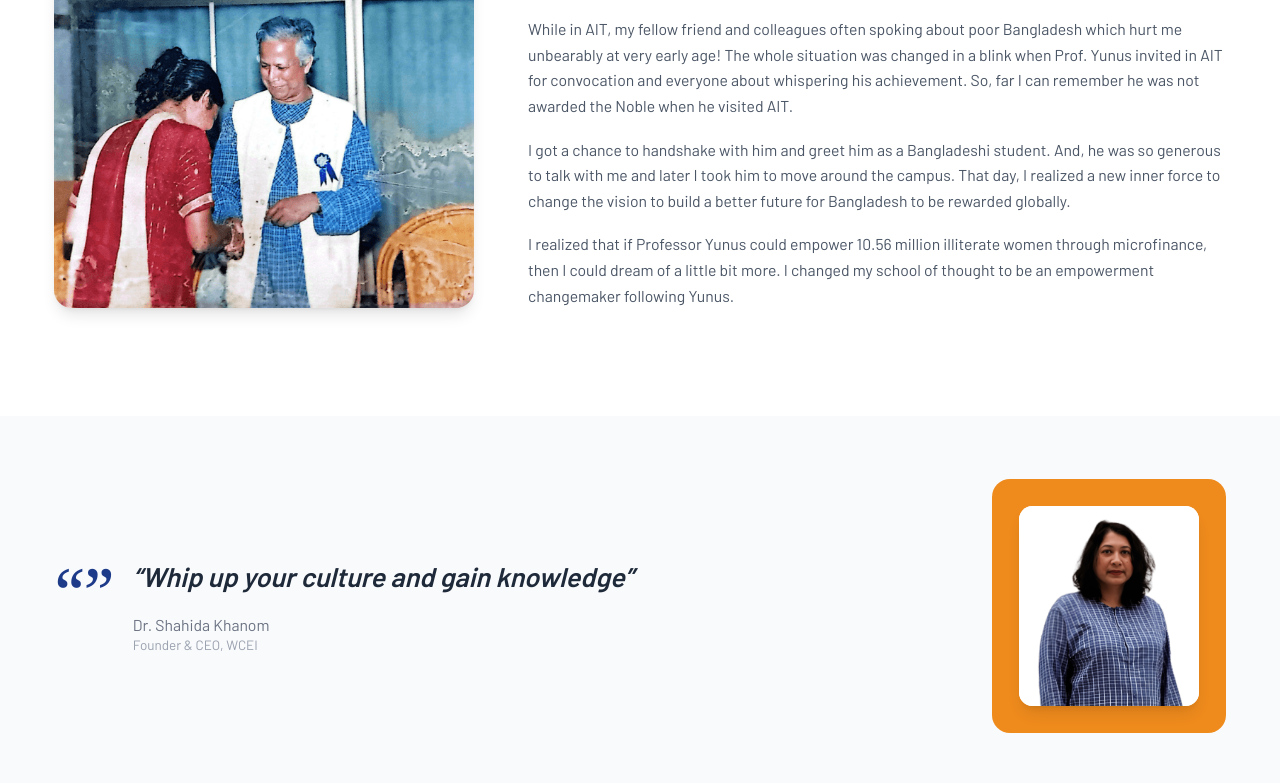
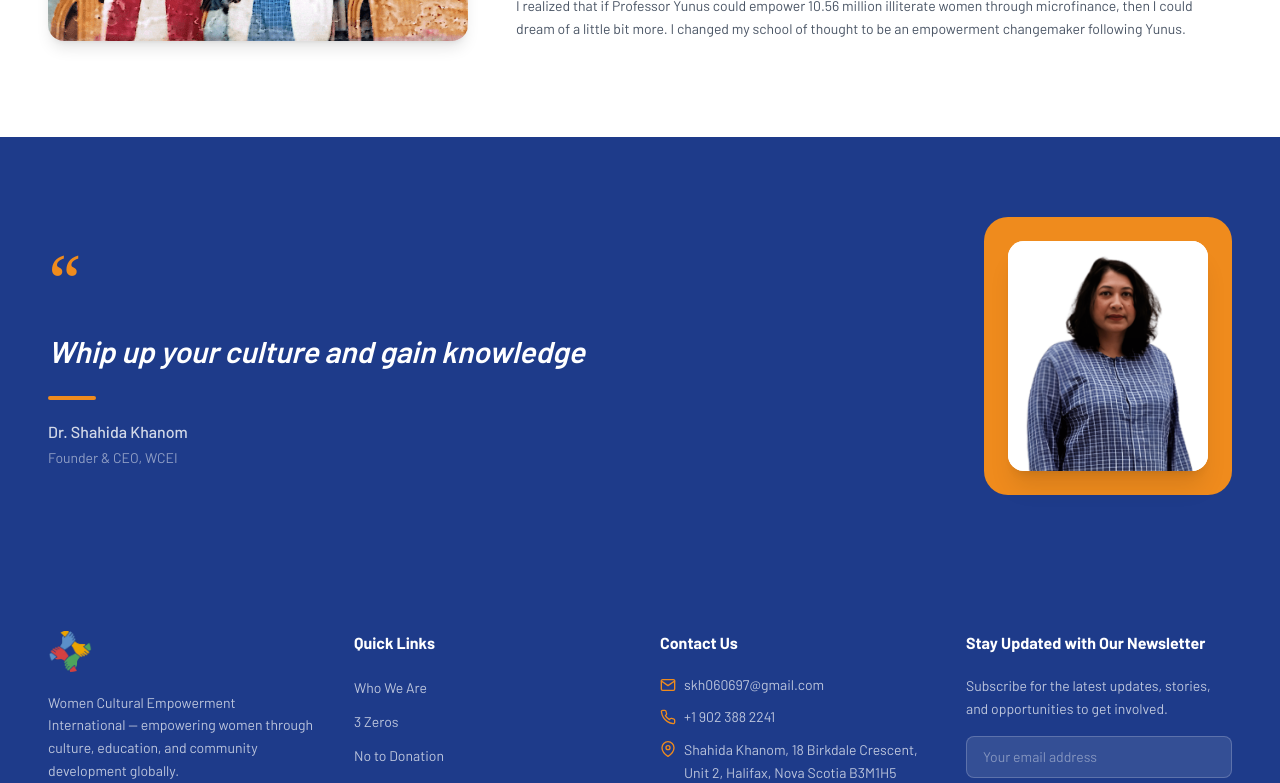
Before and after one commit to atifjan2019/wceia, a Next.js app: page /founder-and-ceo in a window 1280 px wide. Shown: the part 2000-2783 px from the top of the page. Built offline with nearby package versions, Linux system fonts and the light colour scheme.

Commit message:
feat: Implement the Founder and CEO page, introducing a new Footer component and global styling.

```diff
--- a/app/components/Footer.js
+++ b/app/components/Footer.js
@@ -100,10 +100,10 @@ export default function Footer() {
       {/* Bottom Bar */}
       <div className="border-t border-white/10">
         <div className="max-w-[1400px] mx-auto px-4 sm:px-8 lg:px-12 py-5 flex flex-col sm:flex-row items-center justify-between gap-2">
-          <p className="text-white/50 text-xs">WCEIA International 2025</p>
+          <p className="text-white/50 text-xs">&copy; WCEIA International 2025</p>
           <p className="text-white/40 text-xs">
             Design &amp; Developed By:{" "}
-            <a href="https://webspires.com.pk" target="_blank" rel="noreferrer" className="hover:text-white/70 transition-colors">
+            <a href="https://webspires.com.pk/?utm_source=wceia.org&utm_medium=footer" target="_blank" rel="noreferrer" className="hover:text-white/70 transition-colors">
               Webspires Pvt Ltd
             </a>
           </p>
--- a/app/founder-and-ceo/page.js
+++ b/app/founder-and-ceo/page.js
@@ -24,7 +24,7 @@ export default function FounderAndCEO() {
       <main>
 
         {/* ── Hero ── */}
-        <section className="relative h-64 md:h-80 flex items-center justify-center overflow-hidden">
+        <section className="relative flex items-center justify-center overflow-hidden" style={{ height: "50vh" }}>
           <div
             className="absolute inset-0 bg-cover bg-center bg-no-repeat"
             style={{ backgroundImage: "url('/founderhero.jpg')" }}
@@ -183,27 +183,24 @@ export default function FounderAndCEO() {
         </section>
 
         {/* ── Quote ── */}
-        <section className="py-14 bg-gray-50">
+        <section className="py-20" style={{ backgroundColor: "#1E3B8A" }}>
           <div className="max-w-[1400px] mx-auto px-4 sm:px-8 lg:px-12">
             <div className="flex flex-col md:flex-row items-center gap-12">
 
               {/* Quote text */}
               <div className="flex-1">
-                <div className="flex items-start gap-4">
-                  <span className="text-6xl leading-none font-serif shrink-0" style={{ color: "#1E3B8A" }}>&ldquo;&rdquo;</span>
-                  <div>
-                    <p className="text-gray-800 text-xl md:text-2xl font-semibold italic leading-snug mb-4">
-                      &ldquo;Whip up your culture and gain knowledge&rdquo;
-                    </p>
-                    <p className="text-gray-500 text-sm">Dr. Shahida Khanom</p>
-                    <p className="text-gray-400 text-xs">Founder &amp; CEO, WCEI</p>
-                  </div>
-                </div>
+                <div className="text-7xl font-serif leading-none mb-4" style={{ color: "#EF8B1D" }}>&ldquo;</div>
+                <p className="text-white text-2xl md:text-3xl font-semibold italic leading-snug mb-6">
+                  Whip up your culture and gain knowledge
+                </p>
+                <div className="w-12 h-1 mb-5 rounded" style={{ backgroundColor: "#EF8B1D" }} />
+                <p className="text-white/80 text-base font-medium">Dr. Shahida Khanom</p>
+                <p className="text-white/50 text-sm mt-1">Founder &amp; CEO, WCEI</p>
               </div>
 
               {/* Portrait card */}
-              <div className="shrink-0 rounded-2xl p-6 flex items-center justify-center" style={{ backgroundColor: "#EF8B1D" }}>
-                <div className="bg-white rounded-xl overflow-hidden shadow-lg" style={{ width: "180px", height: "200px" }}>
+              <div className="shrink-0 rounded-3xl p-6 flex items-center justify-center" style={{ backgroundColor: "#EF8B1D" }}>
+                <div className="bg-white rounded-2xl overflow-hidden shadow-xl" style={{ width: "200px", height: "230px" }}>
                   <img
                     src="/ceo.png"
                     alt="Dr. Shahida Khanom"
--- a/app/globals.css
+++ b/app/globals.css
@@ -9,5 +9,5 @@
 }
 
 html {
-  font-size: 18px;
+  font-size: 16px;
 }
```
